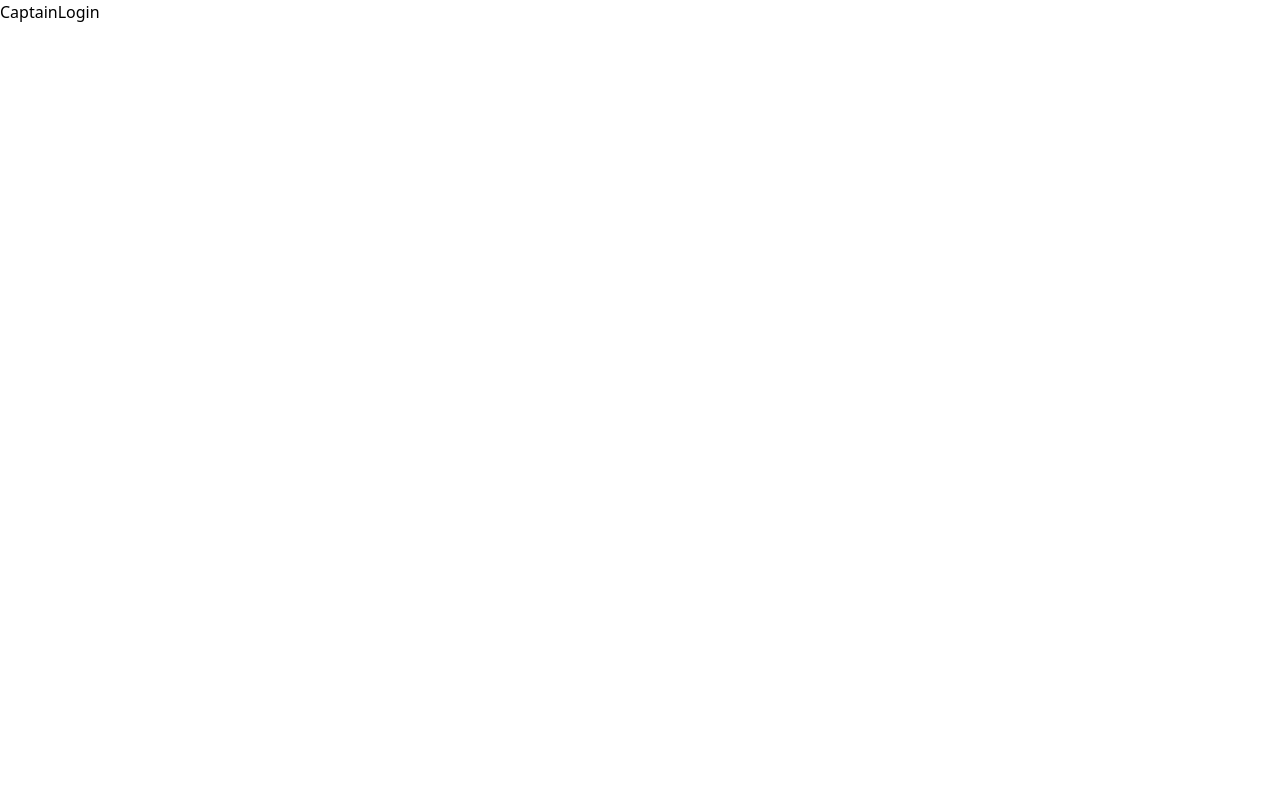
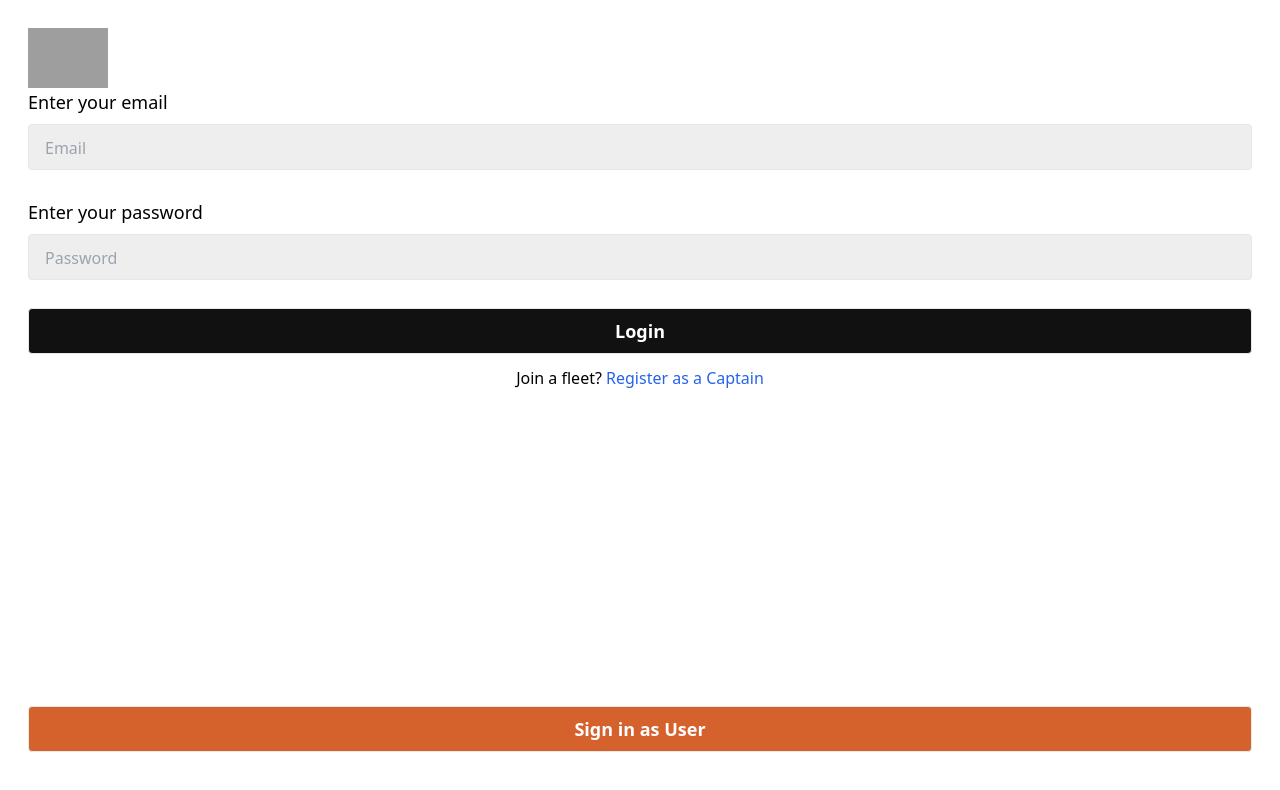
Before and after one commit to milendrakumarbaghel/ride-on, a React (Vite) app in the folder frontend/: page /captain-login in a window 1280 px wide. Shown: the top 790 px of the page. Built offline with nearby package versions, Linux system fonts and the light colour scheme; grey boxes are pictures that could not be loaded.

Commit message:
captain login page done

```diff
--- a/frontend/src/index.jsx
+++ b/frontend/src/index.jsx
@@ -1,4 +1,3 @@
-import { StrictMode } from 'react'
 import { createRoot } from 'react-dom/client'
 import './index.css'
 import App from './App.jsx'
@@ -6,9 +5,7 @@ import { BrowserRouter} from 'react-router-dom';
 
 
 createRoot(document.getElementById('root')).render(
-  <StrictMode>
     <BrowserRouter>
         <App />
     </BrowserRouter>
-  </StrictMode>,
 )
--- a/frontend/src/pages/CaptainLogin.jsx
+++ b/frontend/src/pages/CaptainLogin.jsx
@@ -1,8 +1,81 @@
-import React from 'react'
+import React, { useState } from 'react';
+import { Link } from "react-router-dom";
 
 const CaptainLogin = () => {
+
+    const [email, setEmail] = useState('');
+    const [password, setPassword] = useState('');
+    const [captainData, setCaptainData] = useState({});
+
+    const submitHandler = () => {
+        console.log(email, password);
+        setCaptainData({
+            email: email,
+            password: password
+        });
+
+        console.log(captainData);
+        setEmail('');
+        setPassword('');
+    }
+
   return (
-    <div>CaptainLogin</div>
+    <div className='h-screen p-7 flex flex-col justify-between'>
+        <div>
+            <img src='https://www.svgrepo.com/show/505031/uber-driver.svg' alt='uber-logo' className='w-20 '/>
+
+            <form onSubmit={(e) => {
+                e.preventDefault();
+                submitHandler();
+            }}>
+                <h3 className='text-lg font-medium mb-2'>Enter your email</h3>
+                <input
+                    required
+                    value={email}
+                    onChange={(e) => {
+                         setEmail(e.target.value)
+                    }}
+                    type='email'
+                    placeholder='Email'
+                    className='bg-[#eeeeee] mb-7 rounded px-4 py-2 border w-full text-lg placeholder:text-base'
+                />
+
+                <h3 className='text-lg font-medium mb-2'>Enter your password</h3>
+                <input
+                    required
+                    value={password}
+                    onChange={(e) => {
+                         setPassword(e.target.value)
+                    }}
+                    type='password'
+                    placeholder='Password'
+                    className='bg-[#eeeeee] mb-7 rounded px-4 py-2 border w-full text-lg placeholder:text-base'
+                />
+
+                <button
+                    type='submit'
+                    className='bg-[#111] text-white font-semibold mb-3 rounded px-4 py-2 border w-full text-lg placeholder:text-base'>
+                    Login
+                </button>
+            </form>
+            <p className='text-center'>
+                Join a fleet? <Link
+                    to='/captain-signup'
+                    className='text-blue-600'
+                >
+                    Register as a Captain
+                </Link>
+            </p>
+        </div>
+
+        <div>
+            <Link
+                to='/login'
+                className='flex items-center justify-center bg-[#d5622d] text-white font-semibold mb-5 rounded px-4 py-2 border w-full text-lg placeholder:text-base'>
+                Sign in as User
+            </Link>
+        </div>
+    </div>
   )
 }
 
--- a/frontend/src/pages/UserLogin.jsx
+++ b/frontend/src/pages/UserLogin.jsx
@@ -21,7 +21,7 @@ const UserLogin = () => {
     }
 
   return (
-    <div className='bg-white h-screen p-7 w-screen mt-7 flex flex-col justify-between'>
+    <div className='h-screen p-7 flex flex-col justify-between'>
         <div>
             <img src='https://upload.wikimedia.org/wikipedia/commons/c/cc/Uber_logo_2018.png' alt='uber-logo' className='w-16 mb-12'/>
 
@@ -71,8 +71,8 @@ const UserLogin = () => {
 
         <div>
             <Link
-                type='submit'
-                className='flex items-center justify-center bg-[#10b461] text-white font-semibold mb-7 rounded px-4 py-2 border w-full text-lg placeholder:text-base'>
+                to='/captain-login'
+                className='flex items-center justify-center bg-[#10b461] text-white font-semibold mb-5 rounded px-4 py-2 border w-full text-lg placeholder:text-base'>
                 Sign in as Captain
             </Link>
         </div>
```
